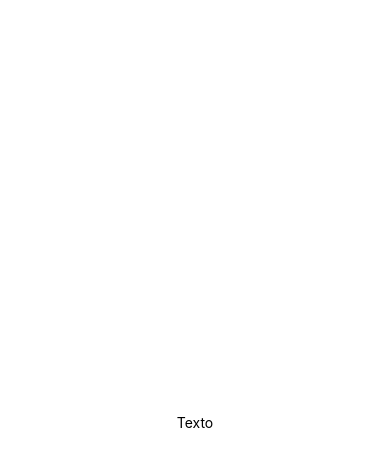
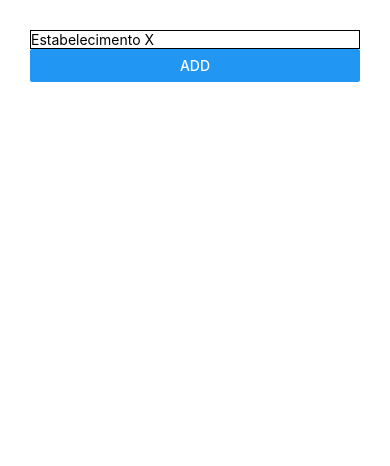
Before and after one commit to darktydus/estudo, a React Native app: screen / in a window 390 px wide. Shown: the top 466 px of the page. Built offline with nearby package versions, Linux system fonts and the light colour scheme.

Commit message:
Button e TextoInput

```diff
--- a/App.js
+++ b/App.js
@@ -1,10 +1,23 @@
 import React from 'react';
-import { StyleSheet, Text, View } from 'react-native';
+import
+{ StyleSheet,
+  Text,
+  View,
+  TextInput,
+  Button } from 'react-native';
 
 export default function App() {
   return (
-    <View style={styles.container}>
-      <Text>Texto</Text>
+    <View style={{padding: 30}}>
+      <View>
+        <TextInput
+        placeholder= "Estabelecimento X"
+        style={{ borderColor: 'black',
+        borderWidth: 1}
+        }
+        />
+        <Button title= "ADD" />
+      </View>
     </View>
   );
 }
```
